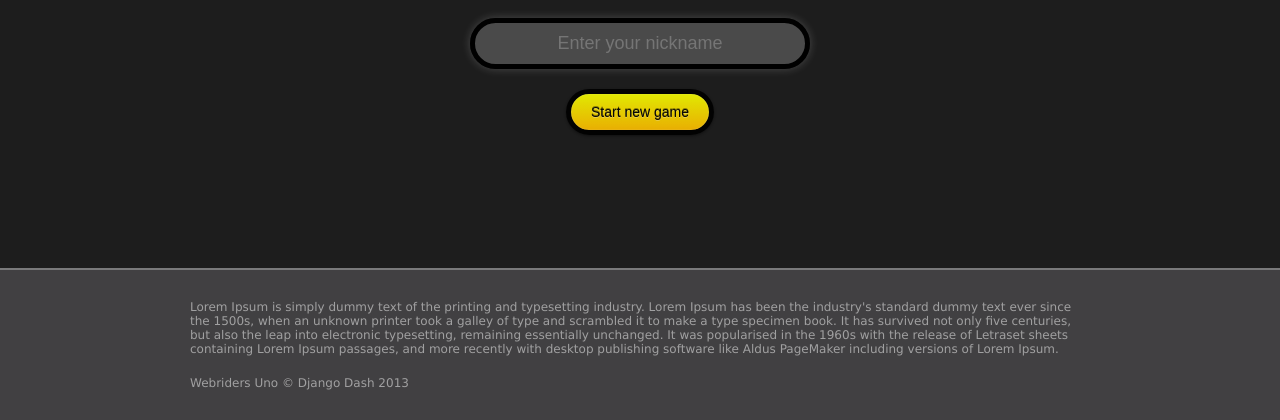
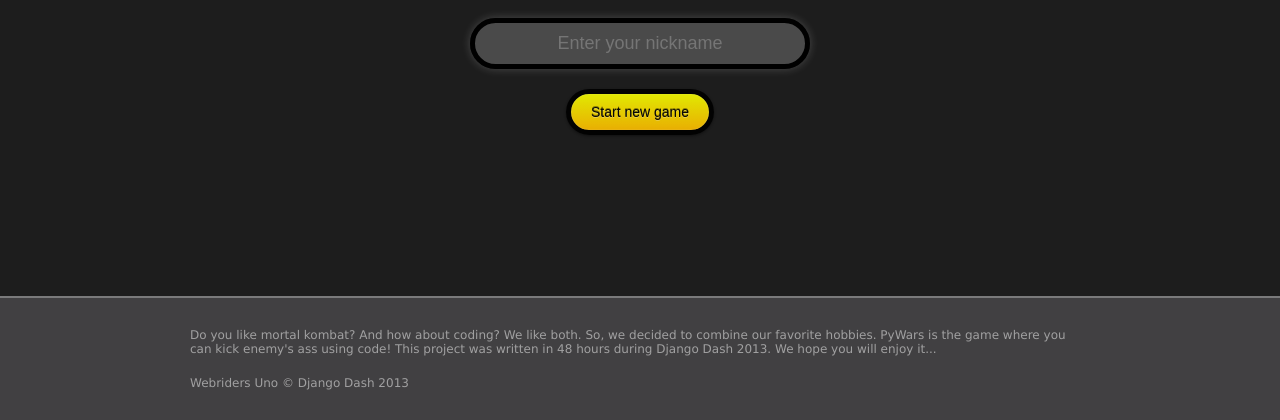
Before and after one commit to webriders/pywars, a Django app: page / in a window 1280 px wide. Shown: the part 380-800 px from the top of the page. Run offline with Django 3.2, Linux system fonts and the light colour scheme; a map, chart or similar area stays blank; parts of the project's set-up code (start-up, migrations or seed data) failed here and were passed over; some libraries are stand-ins or nearby versions.

Commit message:
Footer description was added

```diff
--- a/source/core/templates/core/base.html
+++ b/source/core/templates/core/base.html
@@ -33,7 +33,7 @@
         <footer class="page-footer">
             <div class="content-column">
                 <div class="about">
-                    Lorem Ipsum is simply dummy text of the printing and typesetting industry. Lorem Ipsum has been the industry's standard dummy text ever since the 1500s, when an unknown printer took a galley of type and scrambled it to make a type specimen book. It has survived not only five centuries, but also the leap into electronic typesetting, remaining essentially unchanged. It was popularised in the 1960s with the release of Letraset sheets containing Lorem Ipsum passages, and more recently with desktop publishing software like Aldus PageMaker including versions of Lorem Ipsum.
+                    Do you like mortal kombat? And how about coding? We like both. So, we decided to combine our favorite hobbies. PyWars is the game where you can kick enemy's ass using code! This project was written in 48 hours during Django Dash 2013. We hope you will enjoy it...
                 </div>
                 <div class="copyright">
                     Webriders Uno &copy Django Dash 2013
```
